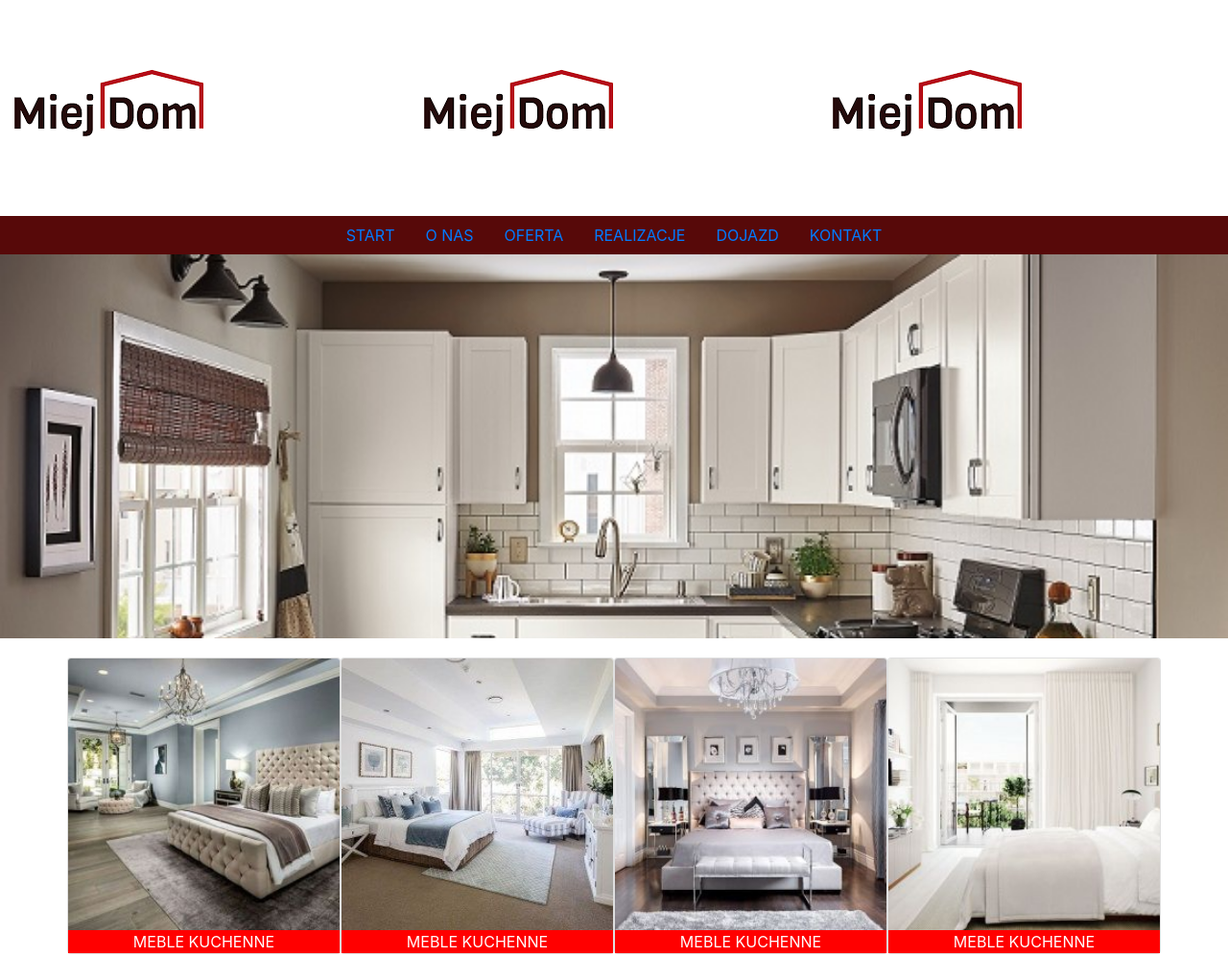
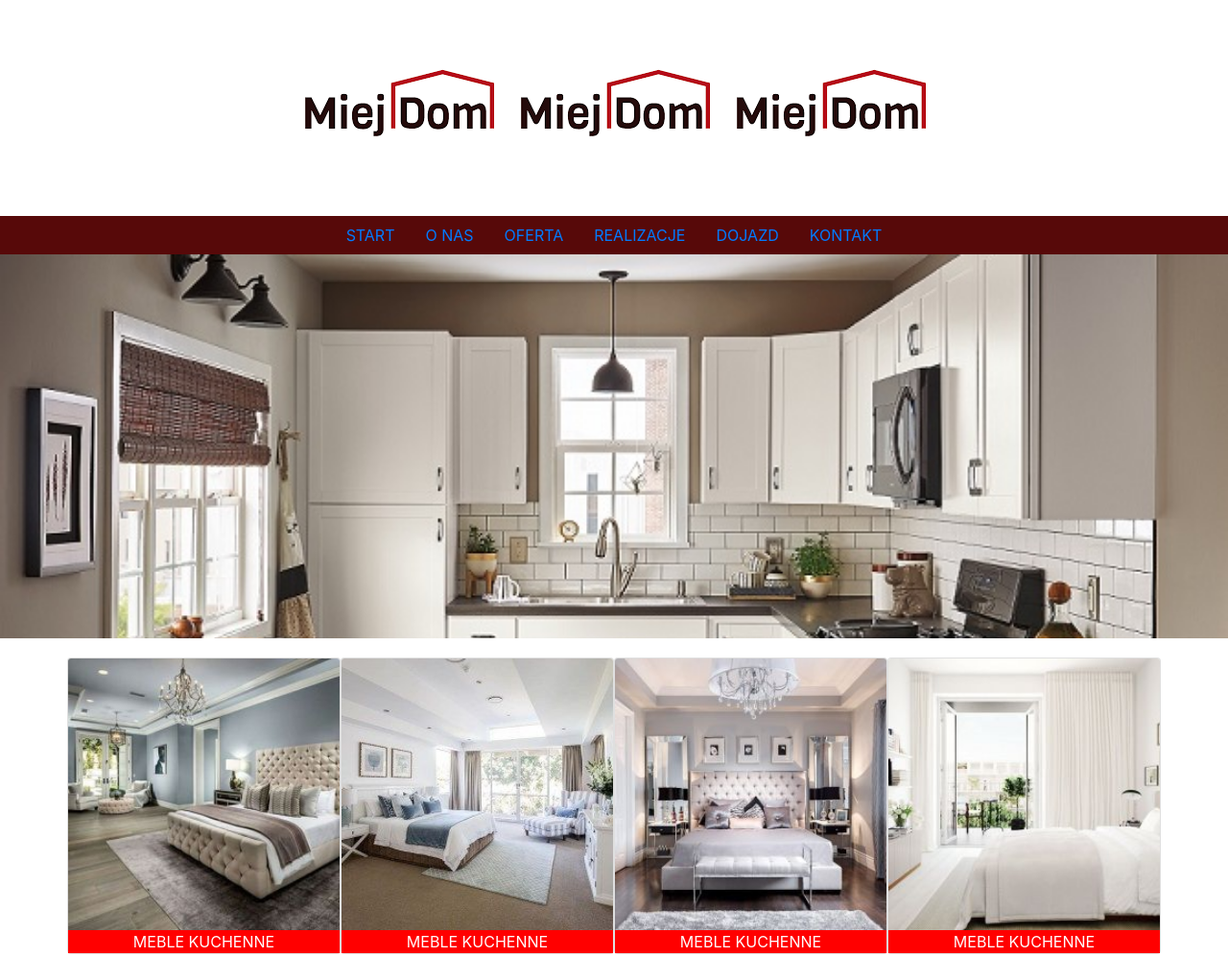
Before and after one commit to Artur123-123/20.11.2020, a plain HTML site: page index.html in a window 1280 px wide. Shown: the top 997 px of the page at 96% size. Drawn offline with nearby package versions, Linux system fonts and the light colour scheme.

Commit message:
lux mebloscianki

```diff
--- a/index.html
+++ b/index.html
@@ -9,10 +9,12 @@
 </head>
 <body>
     <div>
-        <div class="grid0">
+        <div class="container">
+            <div class="row justify-content-center">
             <img src="miejdom.png" alt="">
             <img src="miejdom.png" alt="">
             <img src="miejdom.png" alt="">
+            </div>
         </div>
         <div class="container-fluid aa">
             <ul class="nav justify-content-center">
```
